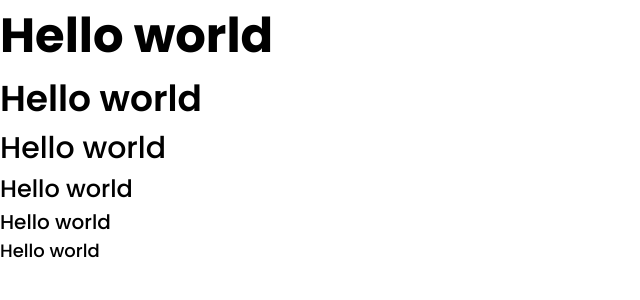
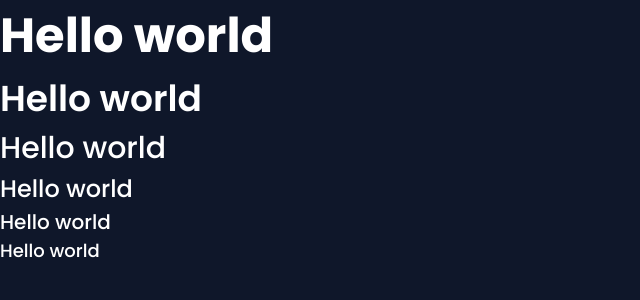
Before and after one commit to DtechB/web-news, a Nuxt app in the folder frontend/: page / in a window 1280 px wide. Shown: the top 300 px of the page, without its empty margins (0-640 px from the left). Built offline with nearby package versions, Linux system fonts and the light colour scheme.

Commit message:
Config color theme

```diff
--- a/frontend/assets/styles/_main.scss
+++ b/frontend/assets/styles/_main.scss
@@ -8,3 +8,8 @@
 * {
   font-family: "Poppins", sans-serif;
 }
+
+body {
+  background: theme("colors.slate.900");
+  color: white;
+}
--- a/frontend/tailwind.config.js
+++ b/frontend/tailwind.config.js
@@ -9,6 +9,25 @@ module.exports = {
     "./app.vue",
   ],
   theme: {
+    colors: {
+      black: "#000",
+      white: "#fff",
+      transparent: "transparent",
+      blue: {
+        300: "#93c5fd",
+        400: "#60a5fa",
+      },
+      slate: {
+        800: "#1e293b",
+        900: "#0f172a",
+      },
+      red: {
+        500: "#ef4444",
+      },
+      emerald: {
+        500: "#10b981",
+      },
+    },
     extend: {},
   },
   plugins: [],
```
